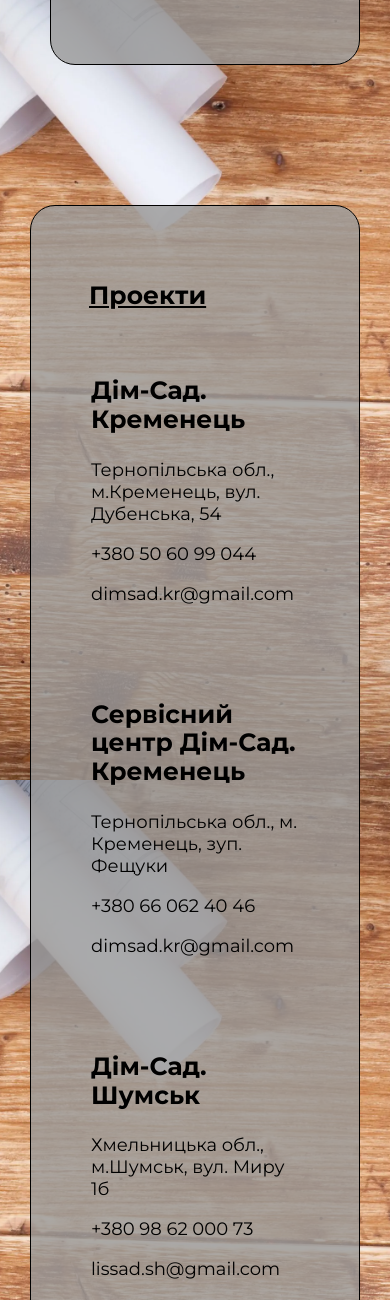
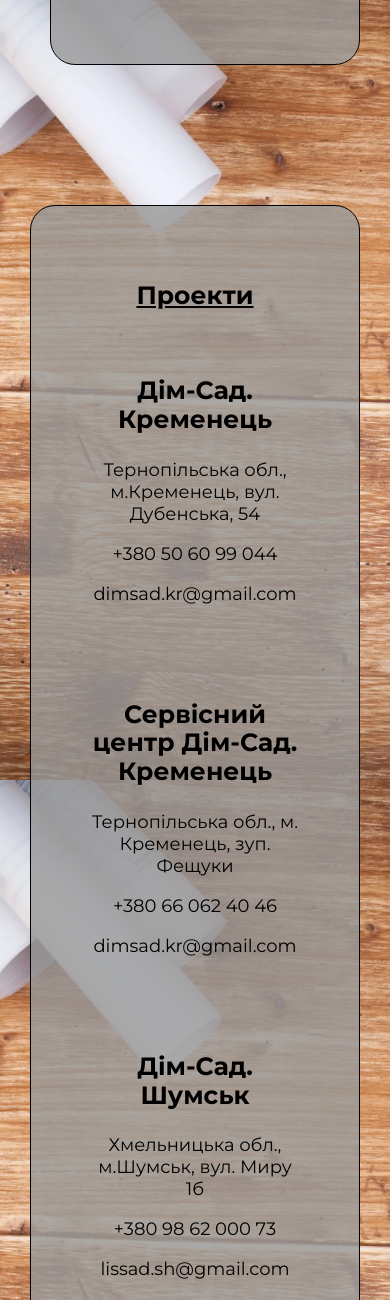
Before and after one commit to andrii-zapukhlyi/itex, a PHP site: page /index.html in a window 390 px wide. Shown: the part 3440-4740 px from the top of the page. Run offline with PHP 8.4, Linux system fonts and the light colour scheme; some libraries are stand-ins or nearby versions.

Commit message:
Add files via upload

```diff
--- a/style.css
+++ b/style.css
@@ -507,10 +507,10 @@ header{
 @media (max-width: 387px){
 	.projects .content{
 		padding: 17px;
-		padding-left: 3px;
+		padding-left: 13px;
 	}
-	.projects__title{
-		margin-left: 15px;
+	.projects__list li:nth-child(9){
+		padding-left: 0;
 	}
 }
 
@@ -549,10 +549,10 @@ header{
 	filter: progid:DXImageTransform.Microsoft.gradient( startColorstr='#e2e2e2', endColorstr='#fefefe', GradientType=1 );
 }
 @media (max-width: 853px){
- .service__serv{
- 	-ms-flex-preferred-size: 100%;
- 	flex-basis: 100%;
- }
+	.service__serv{
+		-ms-flex-preferred-size: 100%;
+		flex-basis: 100%;
+	}
 }
 
 
@@ -785,6 +785,7 @@ header{
 .partners__list{
 	list-style: none;
 	margin: 0;
+	text-align: left;
 }
 .partners{
 	margin: 10px 0;
@@ -1129,8 +1130,8 @@ header{
 	margin-top: 15px;
 }
 @media (max-width: 767px){
-	.contacts .content{
-		padding-left: 3px;
+	.contacts__list{
+		padding-left: 0px;
 	}
 }
 
@@ -1241,3 +1242,18 @@ footer{
 		margin: 20px 0 ;
 	}
 }
+@media (max-width: 767px){
+	.content{
+		text-align: center;
+	}
+	.about__title,
+	.projects__title,
+	.service__title,
+	.service__subtitle,
+	.partners__title,
+	.service__brands__title,
+	.gallery__title,
+	.contacts__title{
+		margin-left: 0;
+	}
+}
```
